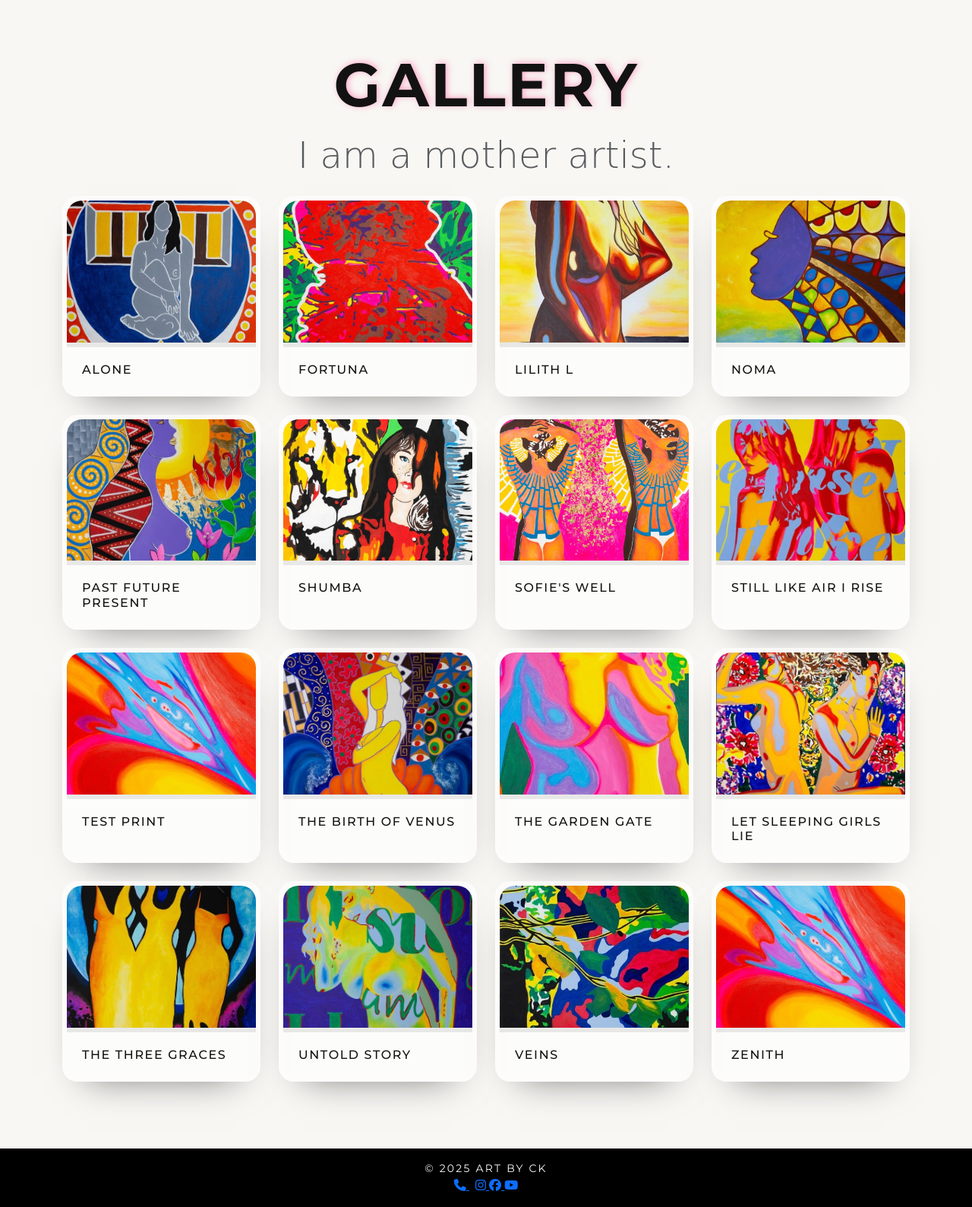
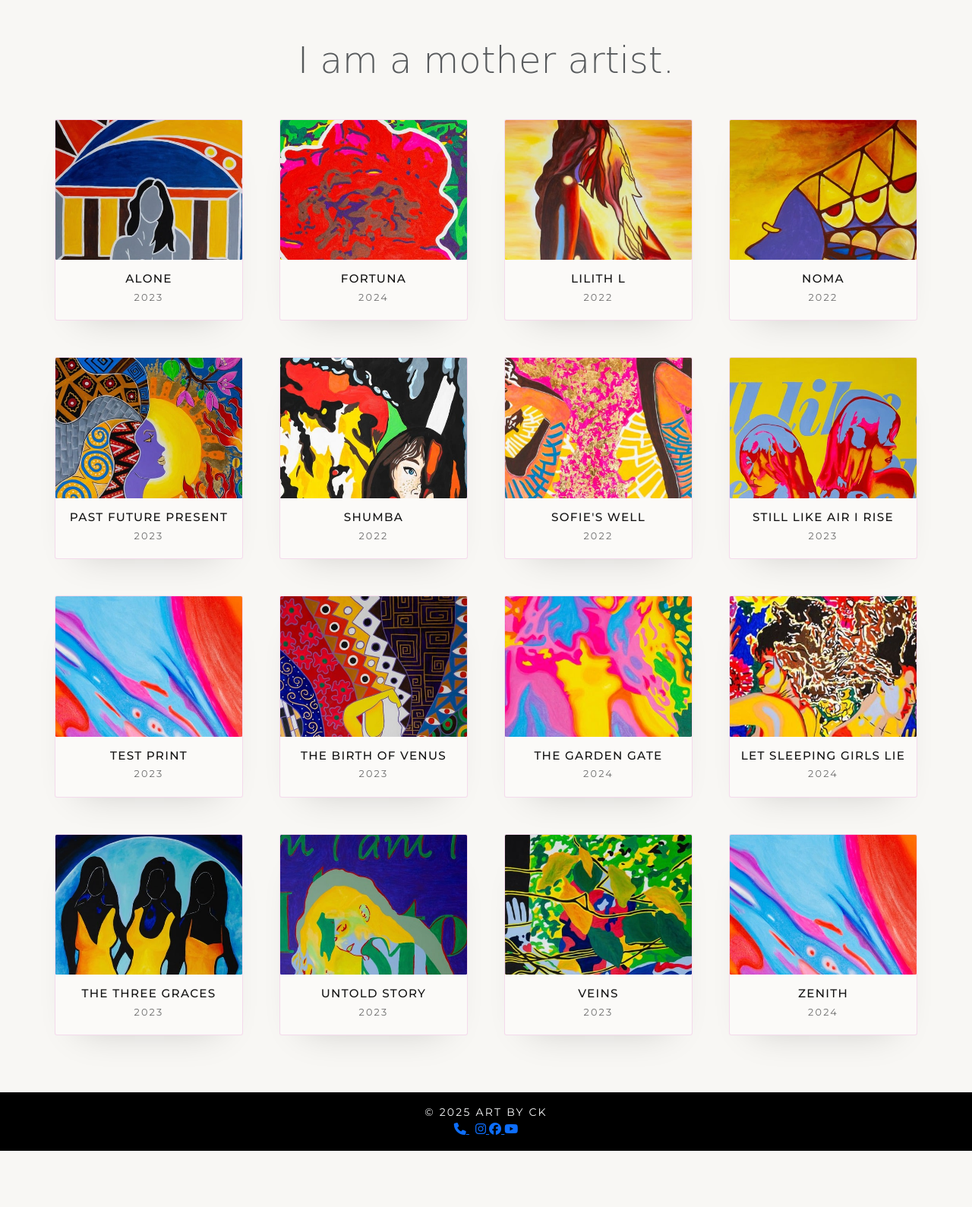
Before and after one commit to nazhameed/art-by-ck, a Django app: page /gallery/ in a window 1280 px wide. Shown: the part 121-1710 px from the top of the page at 76% size. After the commit the page ends 1636 px from the top, so only its background shows below. Run offline with Django 5.2, Linux system fonts and the light colour scheme; parts of the project's set-up code (start-up, migrations or seed data) failed here and were passed over; some libraries are stand-ins or nearby versions; some web fonts are replaced.

Commit message:
Add gallery grid to gallery page

```diff
--- a/static/css/styles.css
+++ b/static/css/styles.css
@@ -9,6 +9,7 @@
   --ck-accent-dark: #d93d85;
   --ck-highlight: #ffc857;
   --ck-highlight-dark: #e6b04d;
+  --ck-highlight-rgb: 255, 200, 87;
 
   --bs-body-font-family: "Montserrat", Arial, sans-serif;
   --bs-body-bg: var(--ck-background);
@@ -93,62 +94,90 @@ body {
 }
 
 main:has(.gallery-grid) {
-  padding-block: clamp(2rem, 5vw, 4rem);
+  padding-block: clamp(2rem, 4vw, 3.5rem);
 }
 
 .gallery-grid {
-  --gallery-card-border: 0.4rem;
+  --gallery-card-border: 0.1rem;
+  --gallery-card-radius: 0.2rem;
+  --gallery-card-border-color: rgb(207 35 168 / 15%);
+  --gallery-card-hover-border-color: rgba(0, 0, 0, 0.26);
+  --gallery-card-shadow: 0 1.5rem 3rem -2rem rgba(0, 0, 0, 0.2);
+  --gallery-card-hover-shadow: 0 1.25rem 2.5rem -2.5rem rgba(0, 0, 0, 0.45);
+  margin-inline: auto;
+  max-width: min(1600px, 98vw);
+  --bs-gutter-x: clamp(1.75rem, 4vw, 3rem);
+  --bs-gutter-y: clamp(1.75rem, 4vw, 3rem);
 }
 
 .gallery-card {
   display: flex;
   flex-direction: column;
   height: 100%;
-  background: rgba(255, 255, 255, 0.6);
-  border: var(--gallery-card-border) solid rgba(255, 255, 255, 0.08);
-  border-radius: 1.25rem;
-  box-shadow: 0 1.5rem 3rem -2rem rgba(0, 0, 0, 0.6);
+  background: rgba(255, 255, 255, 0.4);
+  border: var(--gallery-card-border) solid var(--gallery-card-border-color);
+  border-radius: var(--gallery-card-radius);
+  box-shadow:
+    var(--gallery-card-shadow),
+    0 0 0 0 rgba(var(--ck-highlight-rgb, 255, 200, 87), 0);
+  position: relative;
   transition:
     border-color 0.3s ease,
     border-radius 0.3s ease,
     box-shadow 0.3s ease,
-    transform 0.3s ease;
+    transform 0.3s ease,
+    background 0.3s ease,
+    box-shadow 0.4s ease;
 }
 
 .gallery-card:hover,
 .gallery-card:focus-visible {
-  border-color: #ffc757a6;
-  border-radius: 2rem;
-  box-shadow: -3px 5px 20px 3px rgb(198 95 208);
-  transform: scale(1.01);
+  border-color: var(--gallery-card-hover-border-color);
+  border-radius: calc(var(--gallery-card-radius) + 0.1rem);
+  box-shadow:
+    var(--gallery-card-hover-shadow),
+    0 0 28px 4px rgba(var(--ck-highlight-rgb, 255, 200, 87), 0.45),
+    0 0 16px 2px rgba(var(--ck-highlight-rgb, 255, 200, 87), 0.35) inset;
+  transform: translateY(-6px);
+  background: rgba(255, 255, 255, 0.6);
 }
 
 .gallery-card figure {
   margin: 0;
-  border-bottom: var(--gallery-card-border) solid rgba(0, 0, 0, 0.08);
+  border-bottom: none;
   overflow: hidden;
-  border-top-left-radius: inherit;
-  border-top-right-radius: inherit;
+  border-radius: calc(var(--gallery-card-radius) - var(--gallery-card-border));
+  background: linear-gradient(135deg, rgba(255, 255, 255, 0.7), rgba(255, 255, 255, 0.2));
 }
 
 .gallery-card img {
   width: 100%;
-  height: 100%;
+  height: clamp(320px, 32vw, 460px);
   object-fit: cover;
-  transition: transform 0.4s ease;
+  transition: transform 0.45s ease;
 }
 
 .gallery-card:hover img,
 .gallery-card:focus-visible img {
-  transform: scale(1.05);
+  transform: scale(1.03);
 }
 
 .gallery-card-body {
-  padding: 1.25rem;
+  padding: 1rem 0.75rem 1.25rem;
+  text-align: center;
 }
 
 .gallery-card-title {
-  font-size: 1rem;
+  font-size: 0.95rem;
   text-transform: uppercase;
-  letter-spacing: 0.1rem;
+  letter-spacing: 0.08rem;
+  font-weight: 500;
 }
+
+.gallery-card-meta {
+  margin-top: 0.35rem;
+  font-size: 0.8rem;
+  letter-spacing: 0.14rem;
+  text-transform: uppercase;
+  color: var(--ck-muted);
+}
--- a/templates/gallery.html
+++ b/templates/gallery.html
@@ -4,13 +4,8 @@
 
 {% block content %}
 <section>
-  <div class="container text-center">
-    <h1 class="display-1 fw-bold text-uppercase letter-spacing-sm mb-3" style="text-shadow: 2px -1px 8px rgb(255 84 151 / 50%);">
-      Gallery
-    </h1>
-    <p class="lead text-muted mb-0 cedarville-cursive-regular display-5">
-       I am a mother artist.
-    </p>
+  <div class="container-fluid px-4 px-xl-5 text-center">
+    <h1 class="lead text-muted mb-4 cedarville-cursive-regular display-5">I am a mother artist.</h1>
   </div>
 </section>
 {% include "inserts/gallery-grid.html" %}
--- a/templates/inserts/gallery-grid.html
+++ b/templates/inserts/gallery-grid.html
@@ -1,8 +1,6 @@
 {% load static %}
-<div class="container py-4">
-  <div
-    class="row row-cols-1 row-cols-sm-2 row-cols-lg-3 row-cols-xl-4 g-4 gallery-grid"
-  >
+<div class="container-fluid gallery-grid-wrapper py-4 px-4 px-xl-5">
+  <div class="row row-cols-1 row-cols-sm-2 row-cols-lg-3 row-cols-xl-4 g-4 gallery-grid">
     <div class="col">
       <article class="gallery-card" tabindex="0">
         <figure class="ratio ratio-4x3">
@@ -14,6 +12,7 @@
         </figure>
         <div class="gallery-card-body">
           <h3 class="gallery-card-title mb-0">Alone</h3>
+          <p class="gallery-card-meta mb-0">2023</p>
         </div>
       </article>
     </div>
@@ -28,6 +27,7 @@
         </figure>
         <div class="gallery-card-body">
           <h3 class="gallery-card-title mb-0">Fortuna</h3>
+          <p class="gallery-card-meta mb-0">2024</p>
         </div>
       </article>
     </div>
@@ -42,6 +42,7 @@
         </figure>
         <div class="gallery-card-body">
           <h3 class="gallery-card-title mb-0">Lilith L</h3>
+          <p class="gallery-card-meta mb-0">2022</p>
         </div>
       </article>
     </div>
@@ -52,6 +53,7 @@
         </figure>
         <div class="gallery-card-body">
           <h3 class="gallery-card-title mb-0">Noma</h3>
+          <p class="gallery-card-meta mb-0">2022</p>
         </div>
       </article>
     </div>
@@ -66,6 +68,7 @@
         </figure>
         <div class="gallery-card-body">
           <h3 class="gallery-card-title mb-0">Past Future Present</h3>
+          <p class="gallery-card-meta mb-0">2023</p>
         </div>
       </article>
     </div>
@@ -80,6 +83,7 @@
         </figure>
         <div class="gallery-card-body">
           <h3 class="gallery-card-title mb-0">Shumba</h3>
+          <p class="gallery-card-meta mb-0">2022</p>
         </div>
       </article>
     </div>
@@ -94,6 +98,7 @@
         </figure>
         <div class="gallery-card-body">
           <h3 class="gallery-card-title mb-0">Sofie's Well</h3>
+          <p class="gallery-card-meta mb-0">2022</p>
         </div>
       </article>
     </div>
@@ -108,6 +113,7 @@
         </figure>
         <div class="gallery-card-body">
           <h3 class="gallery-card-title mb-0">Still Like Air I Rise</h3>
+          <p class="gallery-card-meta mb-0">2023</p>
         </div>
       </article>
     </div>
@@ -122,6 +128,7 @@
         </figure>
         <div class="gallery-card-body">
           <h3 class="gallery-card-title mb-0">Test Print</h3>
+          <p class="gallery-card-meta mb-0">2023</p>
         </div>
       </article>
     </div>
@@ -136,6 +143,7 @@
         </figure>
         <div class="gallery-card-body">
           <h3 class="gallery-card-title mb-0">The Birth of Venus</h3>
+          <p class="gallery-card-meta mb-0">2023</p>
         </div>
       </article>
     </div>
@@ -150,6 +158,7 @@
         </figure>
         <div class="gallery-card-body">
           <h3 class="gallery-card-title mb-0">The Garden Gate</h3>
+          <p class="gallery-card-meta mb-0">2024</p>
         </div>
       </article>
     </div>
@@ -164,6 +173,7 @@
         </figure>
         <div class="gallery-card-body">
           <h3 class="gallery-card-title mb-0">Let Sleeping Girls Lie</h3>
+          <p class="gallery-card-meta mb-0">2024</p>
         </div>
       </article>
     </div>
@@ -178,6 +188,7 @@
         </figure>
         <div class="gallery-card-body">
           <h3 class="gallery-card-title mb-0">The Three Graces</h3>
+          <p class="gallery-card-meta mb-0">2023</p>
         </div>
       </article>
     </div>
@@ -192,6 +203,7 @@
         </figure>
         <div class="gallery-card-body">
           <h3 class="gallery-card-title mb-0">Untold Story</h3>
+          <p class="gallery-card-meta mb-0">2023</p>
         </div>
       </article>
     </div>
@@ -206,6 +218,7 @@
         </figure>
         <div class="gallery-card-body">
           <h3 class="gallery-card-title mb-0">Veins</h3>
+          <p class="gallery-card-meta mb-0">2023</p>
         </div>
       </article>
     </div>
@@ -220,6 +233,7 @@
         </figure>
         <div class="gallery-card-body">
           <h3 class="gallery-card-title mb-0">Zenith</h3>
+          <p class="gallery-card-meta mb-0">2024</p>
         </div>
       </article>
     </div>
```
Also changed, not shown: templates/available_art.html (+23 -3 lines).
